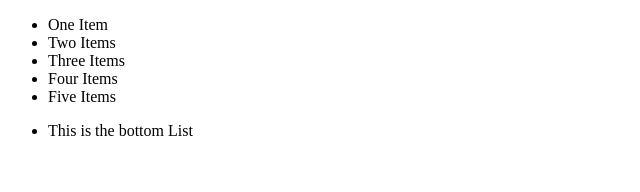
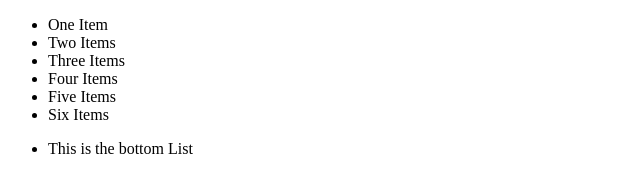
Before and after one commit to AbeMont/GitHub-Practice-2-Users-, a plain HTML site: page index.html in a window 1280 px wide. Shown: the whole page, without its empty margins (0-640 px from the left). Drawn offline with Linux system fonts and the light colour scheme.

Commit message:
Added six items

```diff
--- a/index.html
+++ b/index.html
@@ -11,6 +11,7 @@
       <li>Three Items</li>
       <li>Four Items</li>
       <li>Five Items</li>
+      <li>Six Items</li>
     </ul>
     <ul>
       <li>This is the bottom List</li>
```
